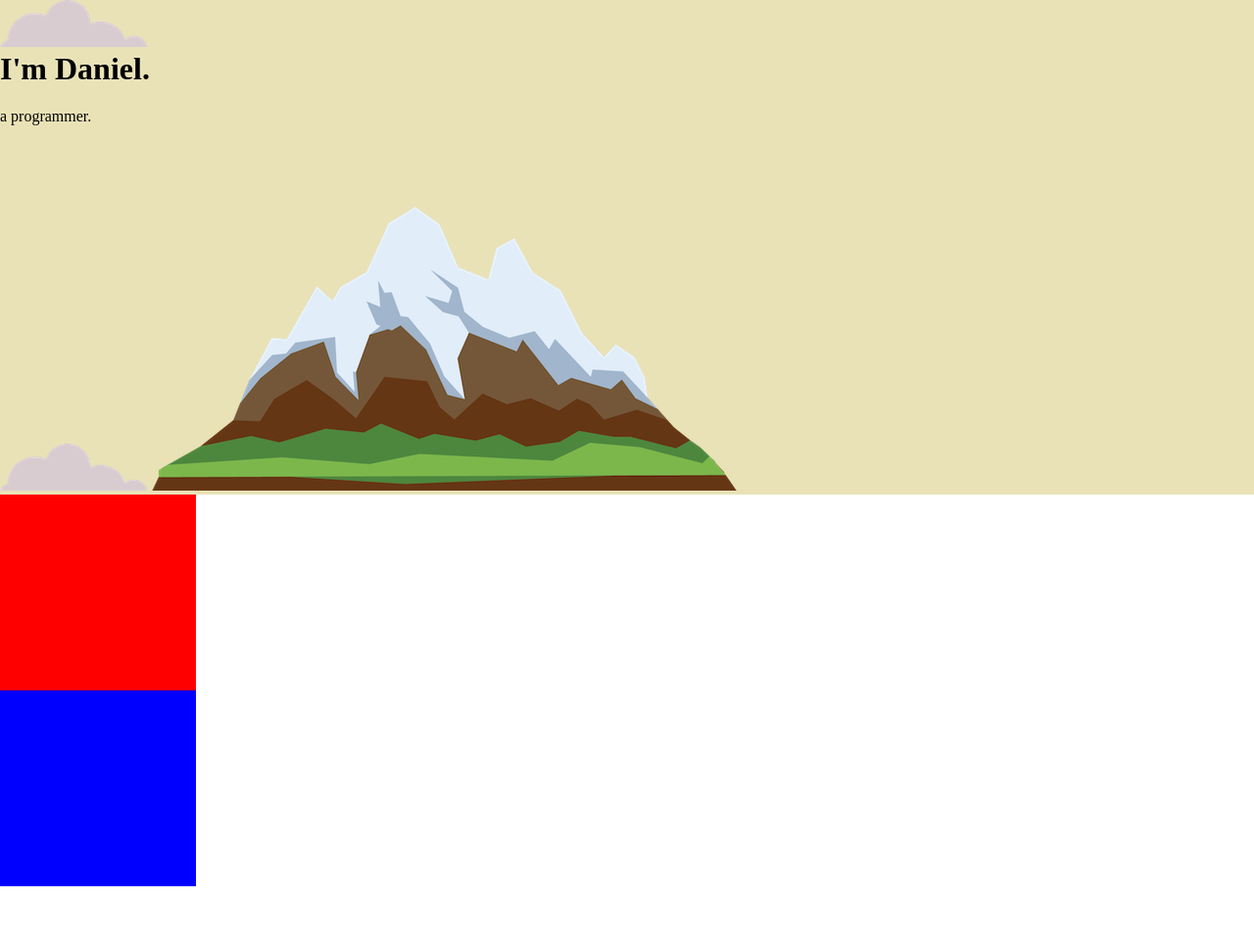
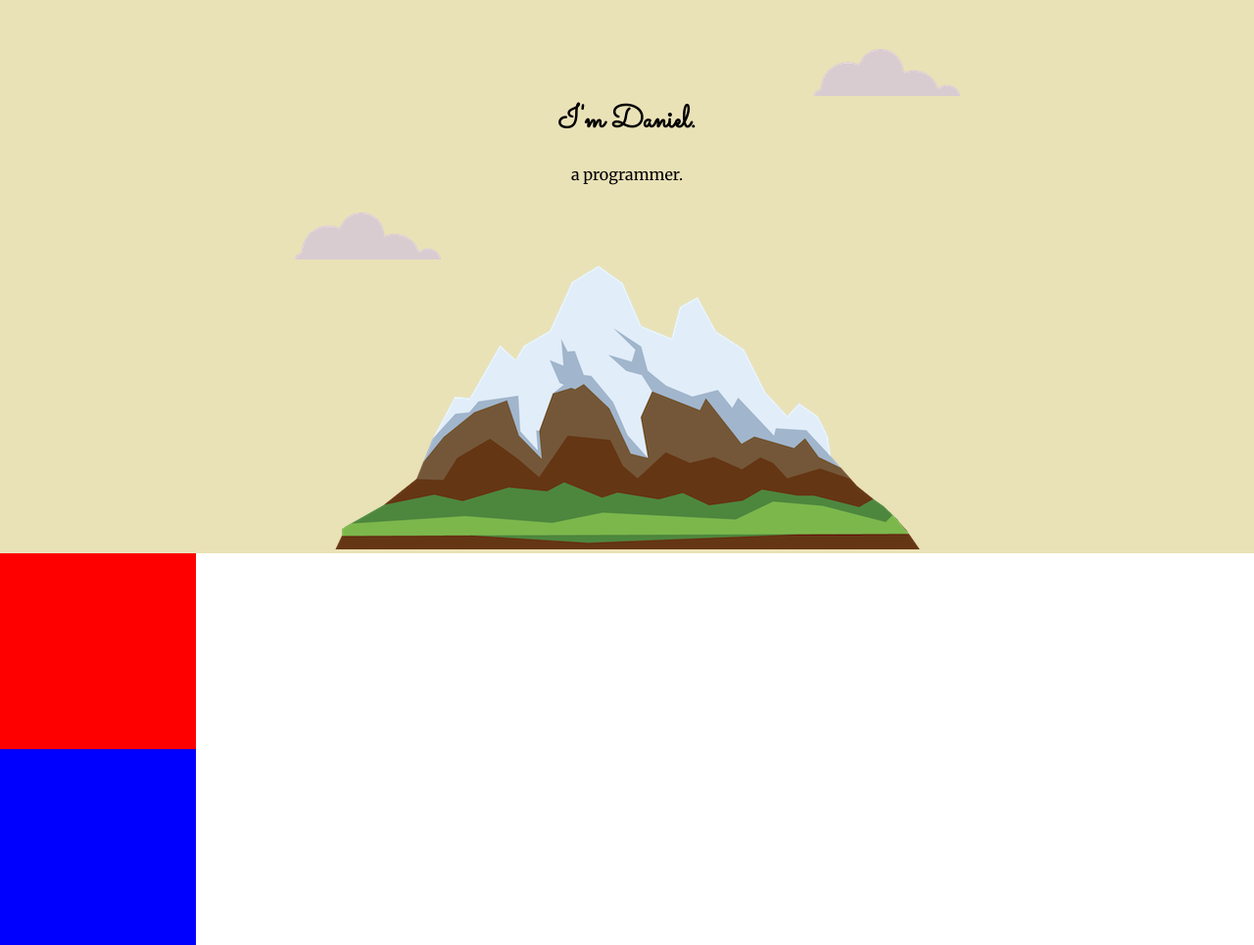
Before and after one commit to danoru/portfolio, a plain HTML site: page index.html in a window 1280 px wide. Shown: the whole page at 98% size. Before the commit the page ends 905 px from the top, so only its background shows below. Drawn offline with Linux system fonts and the light colour scheme.

Commit message:
Add fonts and position images

```diff
--- a/css/styles.css
+++ b/css/styles.css
@@ -1,23 +1,48 @@
 body {
+    font-family: 'Merriweather', serif;
     margin: 0;
+    text-align: center;
 }
 
 h1 {
+    font-family: 'Sacramento', cursive;
     margin-top: 0;
+}
+
+h2 {
+    font-family: 'Montserrat', sans-serif;
+}
+
+h3 {
+    font-family: 'Montserrat', sans-serif;
 }
 
 .top-container {
     background: #EAE2B7;
+    padding-top: 100px;
+    position: relative;
+}
+
+.top-cloud {
+    position: absolute;
+    right: 300px;
+    top: 50px;
+}
+
+.bottom-cloud {
+    position: absolute;
+    left: 300px;
+    bottom: 300px;
 }
 
 .middle-container {
     background: red;
+    height: 200px;
     width: 200px;
-    height: 200px;
 }
 
 .bottom-container {
     background: blue;
+    height: 200px;
     width: 200px;
-    height: 200px;
 }
--- a/index.html
+++ b/index.html
@@ -5,13 +5,16 @@
         <title>M. Daniel Mendez</title>
         <link rel="stylesheet" href="css/styles.css">
         <link rel="favicon" href="favicon.ico">
+        <link rel="preconnect" href="https://fonts.googleapis.com">
+        <link rel="preconnect" href="https://fonts.gstatic.com" crossorigin>
+        <link href="https://fonts.googleapis.com/css2?family=Merriweather&family=Montserrat&family=Sacramento&display=swap" rel="stylesheet">
     </head>
     <body>
         <div class="top-container">
-        <img src="images/cloud.png" alt="cloud-img">
+        <img class="top-cloud" src="images/cloud.png" alt="cloud-img">
         <h1>I'm Daniel.</h1>
         <p>a programmer.</p>
-        <img src="images/cloud.png" alt="cloud-img">
+        <img class="bottom-cloud" src="images/cloud.png" alt="cloud-img">
         <img src="images/mountain.png" alt="mountain-img">
         </div>
         <div class="middle-container"></div>
```
